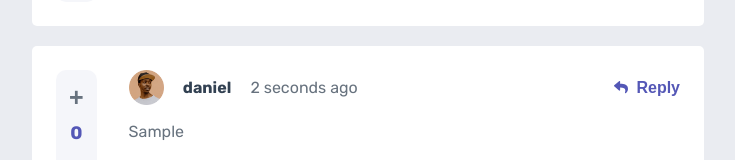
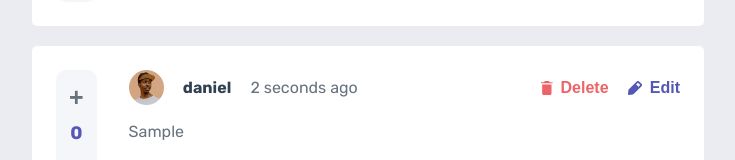
Before and after one commit to dannielsss/interactive-comments-section, a React (Vite) app: page / in a window 1280 px wide. Both pictures are taken after typing "Sample" into the empty fields and a click on the button "SEND". Shown: the part 195-355 px from the top of the page, without its empty margins (272-1007 px from the left). Built offline with nearby package versions, Linux system fonts and the light colour scheme.

Commit message:
feat: :sparkles: add author buttons in header

```diff
--- a/src/components/Comment/Comment.styles.tsx
+++ b/src/components/Comment/Comment.styles.tsx
@@ -52,7 +52,11 @@ export const CommentHeader = styled.header`
 /**
  * Para contener el boton de reply
  */
-export const ReplyButton = styled.button`
+interface ButtonProps {
+  deletemode?: boolean;
+}
+
+export const Button = styled.button<ButtonProps>`
   background: none;
   border: none;
 
@@ -61,7 +65,8 @@ export const ReplyButton = styled.button`
   gap: 0.5rem;
 
   font-size: 1rem;
-  color: hsl(238, 40%, 52%);
+  color: ${(props) =>
+    props.deletemode ? 'hsl(358, 79%, 66%)' : 'hsl(238, 40%, 52%)'};
   font-weight: 700;
 
   &:hover {
--- a/src/components/Comment/Comment.tsx
+++ b/src/components/Comment/Comment.tsx
@@ -1,4 +1,4 @@
-import React from 'react';
+import React, { useContext } from 'react';
 
 import {
   CommentBox,
@@ -7,14 +7,25 @@ import {
   CommentHeader,
   CreatedAt,
   ProfilePicture,
-  ReplyButton,
+  Button,
 } from './Comment.styles';
 
+import { CommentsContext } from '@/context/Comment/Comments.context';
 import { IComment } from '@/context/Comment/Comments.constants';
+import IconDelete from '@/assets/icon-delete.svg';
 import IconReply from '@/assets/icon-reply.svg';
+import IconEdit from '@/assets/icon-edit.svg';
 import Counter from './Counter';
 
-function Comment({ username, datetime, content, profilePicture }: IComment) {
+function Comment({
+  author,
+  author_id,
+  datetime,
+  content,
+  profilePicture,
+}: IComment) {
+  const { myProfile } = useContext(CommentsContext);
+
   return (
     <CommentBox>
       <Counter />
@@ -22,12 +33,25 @@ function Comment({ username, datetime, content, profilePicture }: IComment) {
         <CommentHeader data-testid="heading">
           <div>
             <ProfilePicture src={profilePicture} alt="profile picture" />
-            <p>{username}</p>
+            <p>{author}</p>
             <CreatedAt date={datetime} />
           </div>
-          <ReplyButton>
-            <img src={IconReply} alt="icon reply" /> Reply
-          </ReplyButton>
+          <div>
+            {author_id === myProfile.id ? (
+              <>
+                <Button deletemode>
+                  <img src={IconDelete} alt="icon delete" /> Delete
+                </Button>
+                <Button>
+                  <img src={IconEdit} alt="icon edit" /> Edit
+                </Button>
+              </>
+            ) : (
+              <Button>
+                <img src={IconReply} alt="icon reply" /> Reply
+              </Button>
+            )}
+          </div>
         </CommentHeader>
         <CommentContent data-testid="content">{content}</CommentContent>
       </CommentElements>
--- a/src/components/CommentForm/CommentForm.tsx
+++ b/src/components/CommentForm/CommentForm.tsx
@@ -26,7 +26,8 @@ function CommentForm() {
         content: comment,
         datetime: new Date(),
         profilePicture: myProfile.profilePicture,
-        username: myProfile.username,
+        author: myProfile.username,
+        author_id: myProfile.id,
       },
     });
     setError(false);
--- a/src/components/CommentList/CommentList.tsx
+++ b/src/components/CommentList/CommentList.tsx
@@ -10,10 +10,11 @@ function CommentList() {
     <CommentListBox data-testid="comment-list">
       {comments.map((comment) => (
         <CommentComponent
-          username={comment.username}
+          author={comment.author}
           datetime={comment.datetime}
           content={comment.content}
           profilePicture={comment.profilePicture}
+          author_id={comment.author_id}
           id={comment.id}
           key={comment.id}
         />
--- a/src/context/Comment/Comments.constants.ts
+++ b/src/context/Comment/Comments.constants.ts
@@ -1,13 +1,15 @@
+import { Dispatch } from 'react';
+import { v4 as uuidv4 } from 'uuid';
 import {
   ProfilePictureMaxBlagun,
   ProfilePictureRamsesMiron,
 } from '@/constants';
-import { Dispatch } from 'react';
 
 // Interfaz para el comentario
 export interface IComment {
   id: string;
-  username: string;
+  author: string;
+  author_id: string;
   profilePicture: string;
   content: string;
   datetime: Date;
@@ -33,15 +35,16 @@ export interface CommentsContextState {
 export const INITIAL_STATE: CommentsContextState = {
   comments: [
     {
-      id: '1234',
-      username: 'edel',
+      id: uuidv4(),
+      author: 'edel',
       datetime: new Date(),
       content: 'quepedo',
       profilePicture: ProfilePictureMaxBlagun,
+      author_id: '',
     },
   ],
   myProfile: {
-    id: '1234',
+    id: 'myProfile',
     username: 'daniel',
     profilePicture: ProfilePictureRamsesMiron,
   },
```
Also changed, not shown: 1 other file (tests, documents, lock files or other folders).
